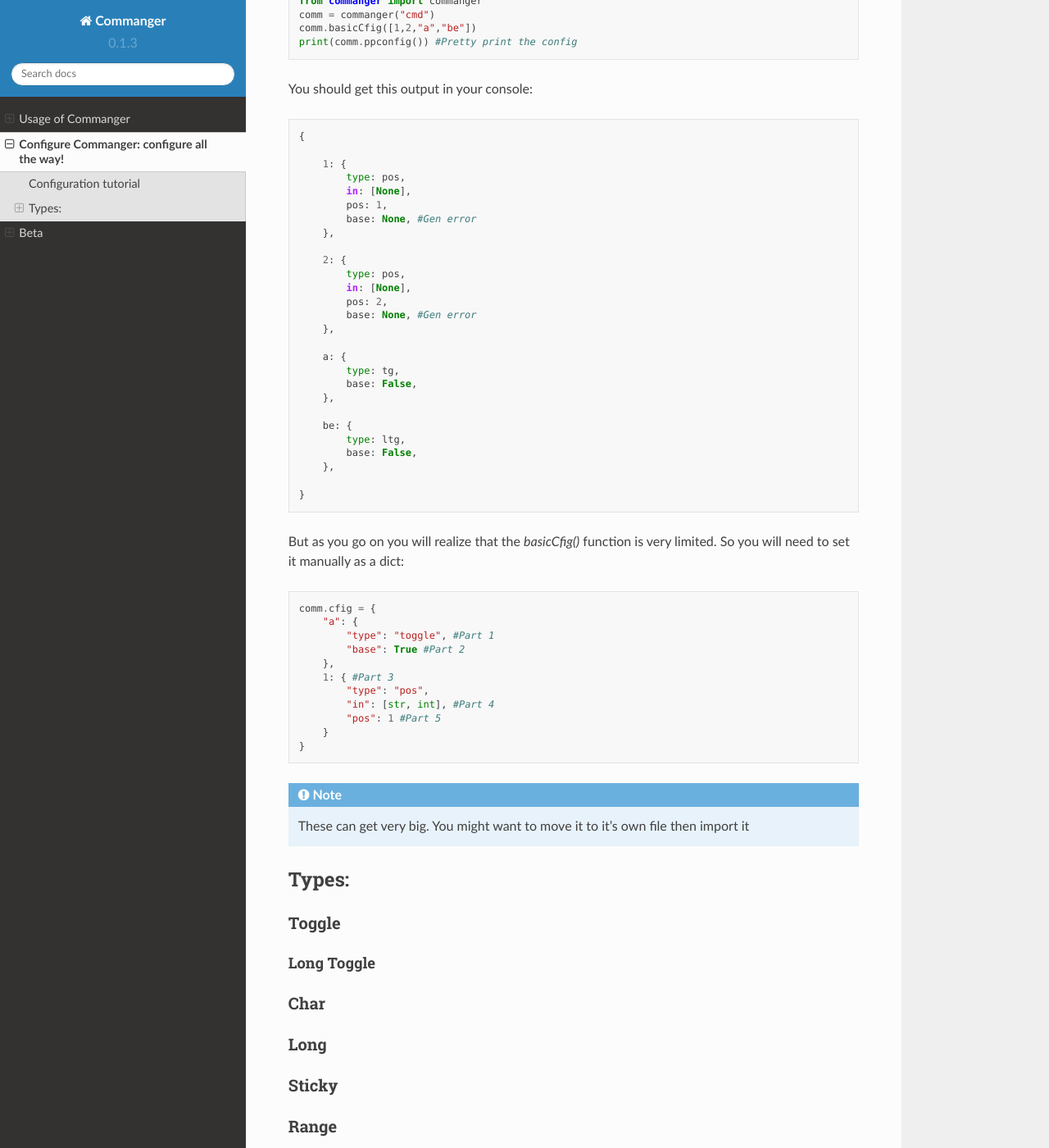
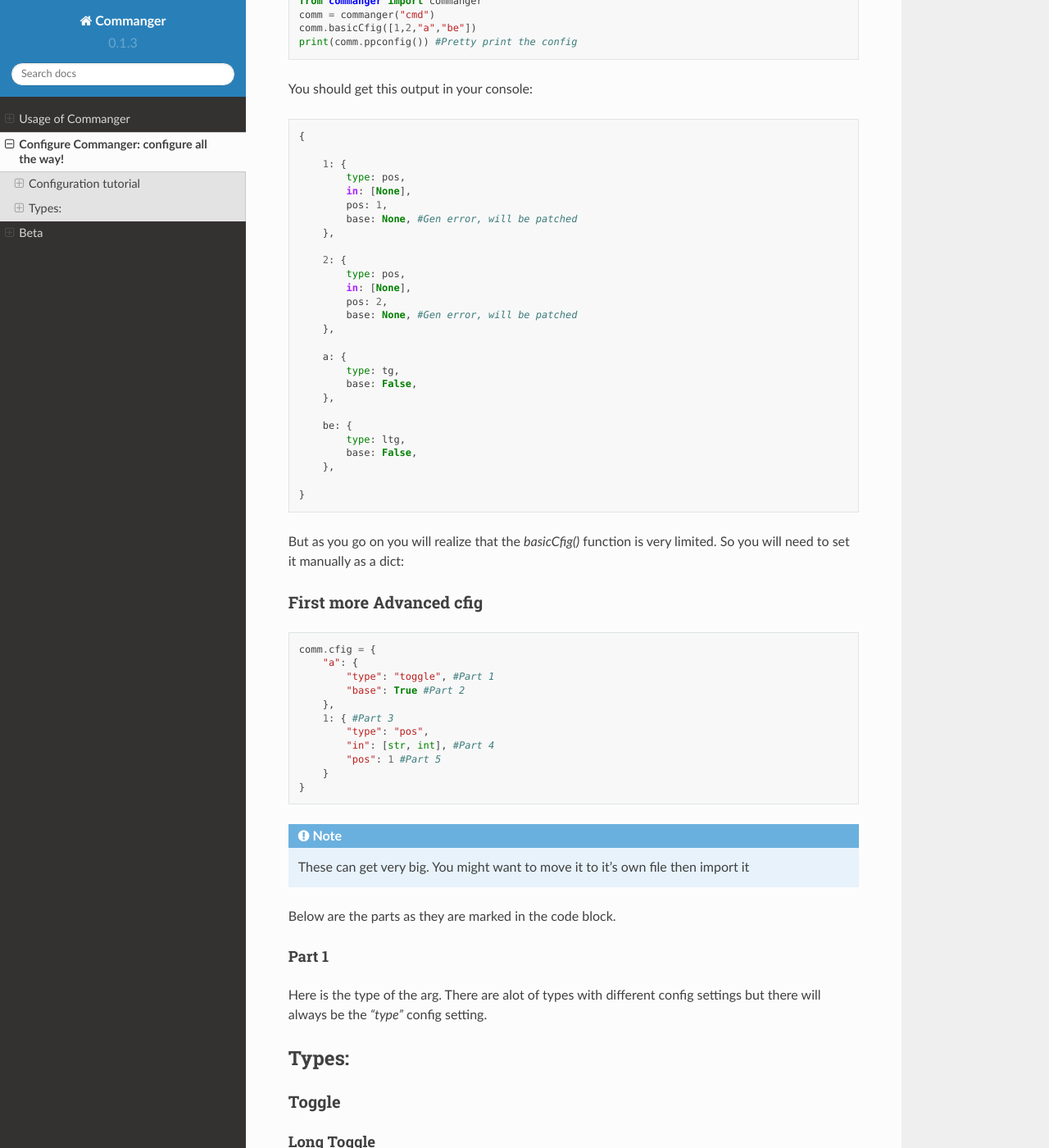
Before and after one commit to thatrandomperson5/commanger-docs, a Sphinx documentation site: the page built from docs/source/configure.rst, in a window 1280 px wide and 1400 px high, scrolled down 357 px. Shown: the whole window at 82% size. Built offline with Sphinx 7.4.7 and the Read the Docs theme 2.0.0, drawn with Linux system fonts in a browser that asks for light colours.

Commit message:
Update configure.rst

```diff
--- a/docs/source/configure.rst
+++ b/docs/source/configure.rst
@@ -27,14 +27,14 @@
           type: pos,
           in: [None],
           pos: 1,
-          base: None, #Gen error
+          base: None, #Gen error, will be patched
       },
 
       2: {
           type: pos,
           in: [None],
           pos: 2,
-          base: None, #Gen error
+          base: None, #Gen error, will be patched
       },
 
       a: {
@@ -51,6 +51,9 @@
 ..
 
 But as you go on you will realize that the `basicCfig()` function is very limited. So you will need to set it manually as a dict:
+
+First more Advanced cfig
+==========
 
 .. code:: python
 
@@ -71,6 +74,12 @@
 
  These can get very big. You might want to move it to it's own file then import it
 ..
+Below are the parts as they are marked in the code block.
+
+Part 1
+^^^^^^^^^
+Here is the type of the arg. There are alot of types with different config settings but there will always be the `"type"` config setting.
+
 *****
 Types:
 *****
```
